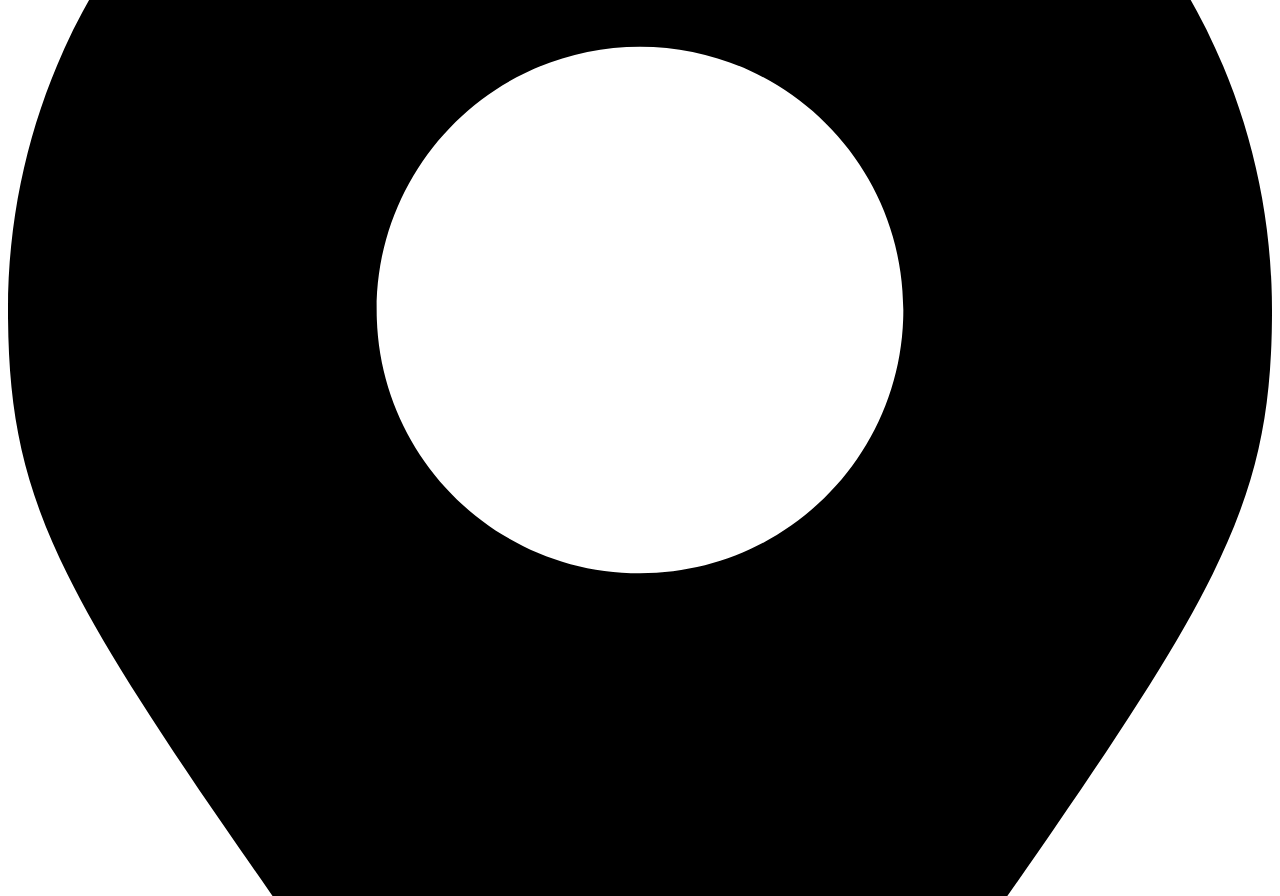
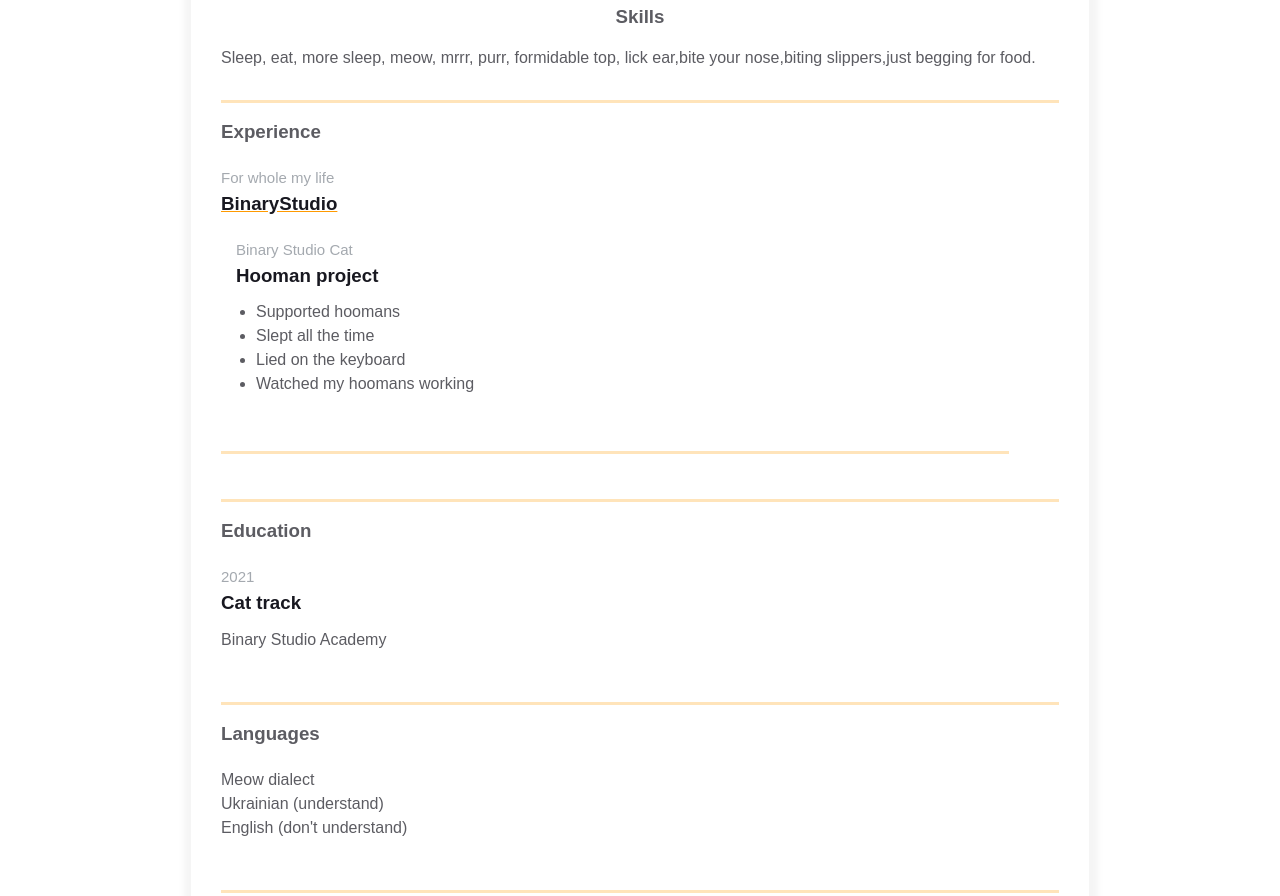
Before and after one commit to All0ne13/homepage, a plain HTML site: page index.html in a window 1280 px wide. Shown: the part 443-1339 px from the top of the page. Drawn offline with Linux system fonts and the light colour scheme.

Commit message:
add commit for skills text

```diff
--- a/index.html
+++ b/index.html
@@ -2,7 +2,9 @@
 <html>
   <head>
     <meta charset="UTF-8" />
+    <meta name="viewport" content="width=device-width, initial-scale=1" />
     <title>Résumé</title>
+    <link rel="stylesheet" href="style.css">
   </head>
   <body>
 
@@ -26,8 +28,10 @@
                   </div>
                   <span>Lviv, Ukraine</span>
                 </a>
+              </div>
 
-              </div>
+
+
 
               <div class="contact-info__block contact-info__block--center">
                 <img class="contact-info__avatar" src="assets/bulka.png" alt="Avatar">
@@ -75,23 +79,20 @@
           <div class="resume__block">
             <div class="skills">
               <h3 class="skills__header">Skills</h3>
-              <p class="skills__text">Sleep, eat, more sleep, meow, mrrr, purr. </p>
+              <p class="skills__text">Sleep, eat, more sleep, meow, mrrr, purr, formidable top, lick ear,bite your nose,biting slippers,just begging for food. </p>
             </div>
           </div>
         </div>
 
         <div class="container">
-          <div class="resume__block">
             <div class="main-info fh">
-
               <div class="experiences"></div>
-
               <div class="additional-info fv"></div>
             </div>
-          </div>
         </div>
 
-
+      <div class="container">
+        <div class="resume__block">
         <div class="experiences">
           <h3 class="experiences__header">Experience</h3>
           <div class="experiences__company">
@@ -99,7 +100,9 @@
               <span class="experiences__company-header-durability">For whole my life</span>
               <h3 class="experiences__company-header-name">BinaryStudio</h3>
             </div>
+      </div>
 
+      <div class="resume__block">
             <div class="experiences__company-project">
               <span class="experiences__company-project-role">Binary Studio Cat</span>
               <h3 class="experiences__company-project-name">Hooman project</h3>
@@ -110,10 +113,12 @@
                 <li>Watched my hoomans working</li>
               </ul>
             </div>
+        </div>
           </div>
-        </div>
 
+      </div>
 
+        <div class="resume__block">
         <div class="additional-info fv">
           <div class="additional-info__education">
             <h3 class="additional-info__education-header">Education</h3>
@@ -123,7 +128,10 @@
               <p class="additional-info__education-university-name">Binary Studio Academy</p>
             </div>
           </div>
+        </div>
+        </div>
 
+        <div class="resume__block">
           <div class="additional-info__languages">
             <h3 class="additional-info__languages-header">Languages</h3>
             <p class="additional-info__languages-item">
@@ -137,6 +145,7 @@
             </p>
           </div>
         </div>
+      </div>
 
       </div>
     </main>
```
